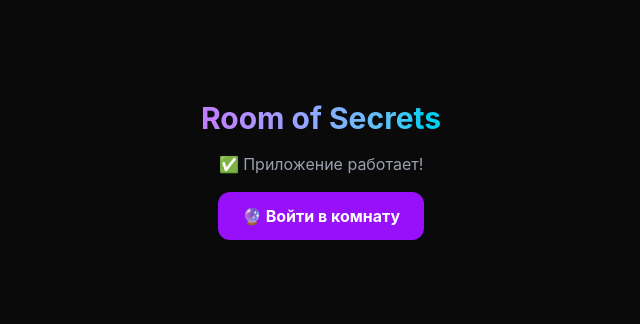
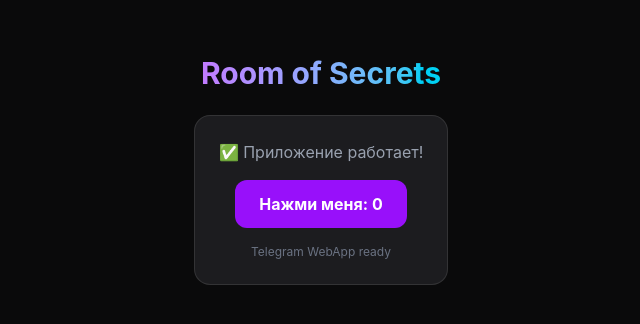
Before and after one commit to hardzoi22/room-of-secrets, a React (Vite) app: page / in a window 1280 px wide. Shown: the part 230-554 px from the top of the page, without its empty margins (319-959 px from the left). Built offline with nearby package versions, Linux system fonts and the light colour scheme.

Commit message:
Update App.tsx

```diff
--- a/src/App.tsx
+++ b/src/App.tsx
@@ -1,19 +1,27 @@
-import React from 'react';
+import React, { useState } from 'react';
 
 export default function App() {
+  const [count, setCount] = useState(0);
+
   return (
-    <div className="min-h-screen bg-[#0A0A0B] text-white flex items-center justify-center p-4">
-      <div className="text-center space-y-4">
-        <h1 className="text-3xl font-bold bg-clip-text text-transparent bg-gradient-to-r from-purple-400 to-cyan-400">
-          Room of Secrets
-        </h1>
+    <div className="min-h-screen bg-[#0A0A0B] text-white flex flex-col items-center justify-center p-4">
+      <h1 className="text-3xl font-bold bg-clip-text text-transparent bg-gradient-to-r from-purple-400 to-cyan-400 mb-6">
+        Room of Secrets
+      </h1>
+
+      <div className="bg-[#1C1C1F] p-6 rounded-2xl border border-white/10 text-center space-y-4">
         <p className="text-gray-400">✅ Приложение работает!</p>
+
         <button
-          onClick={() => alert('Кнопка работает!')}
+          onClick={() => setCount(c => c + 1)}
           className="px-6 py-3 bg-purple-600 hover:bg-purple-500 rounded-xl font-bold transition"
         >
-          🔮 Войти в комнату
+          Нажми меня: {count}
         </button>
+
+        <p className="text-xs text-gray-500">
+          Telegram WebApp ready
+        </p>
       </div>
     </div>
   );
```
